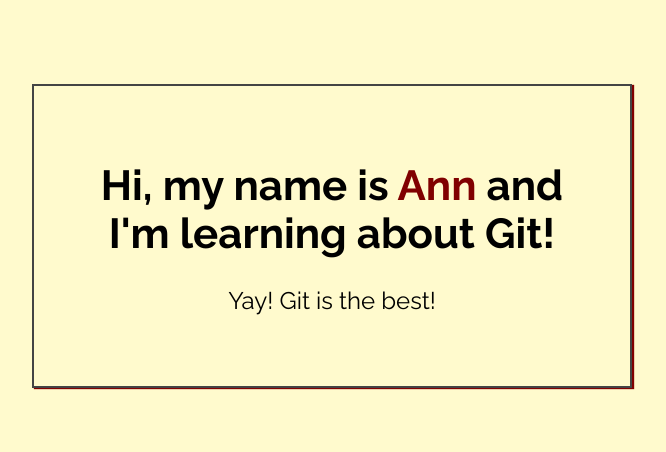
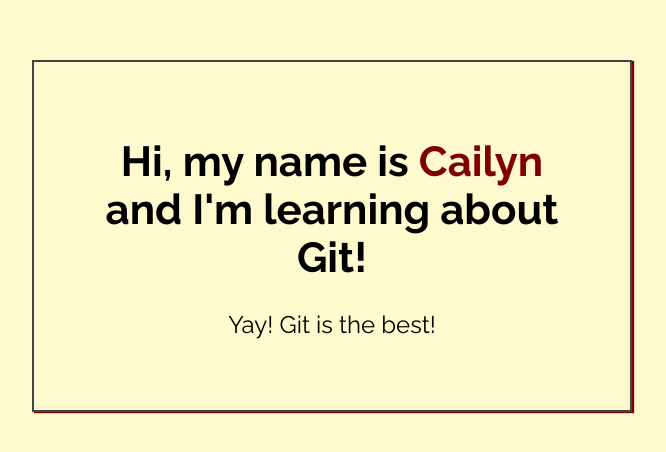
Before and after one commit to cailynb/Seasons-Lawn-Care, a plain HTML site: page index.html in a window 1280 px wide. Shown: the part 164-616 px from the top of the page, without its empty margins (308-974 px from the left). Drawn offline with Linux system fonts and the light colour scheme.

Commit message:
Added name to index.html

```diff
--- a/index.html
+++ b/index.html
@@ -14,7 +14,7 @@
 <body>
 
     <div class="greeting">
-        <h1>Hi, my name is <span class="highlight">Ann</span> and I'm learning about Git! </h1>
+        <h1>Hi, my name is <span class="highlight">Cailyn</span> and I'm learning about Git! </h1>
 
         <p>Yay! Git is the best!</p>
     </div>
```
